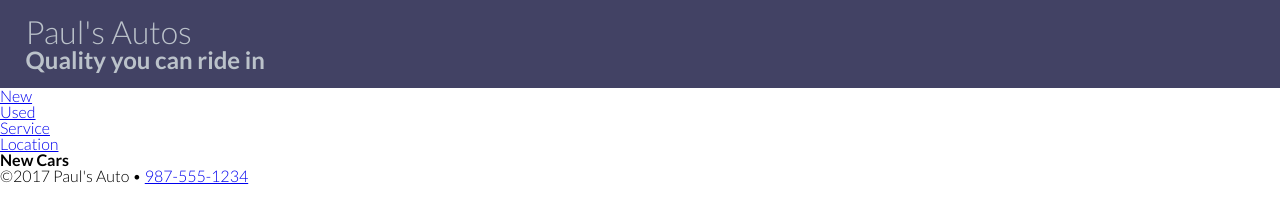
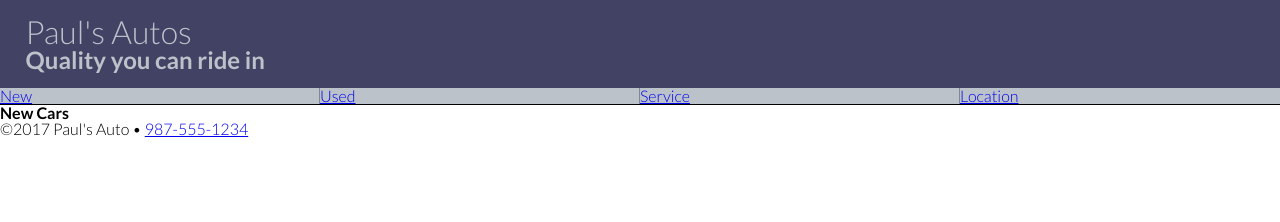
Before and after one commit to ozgursarikamis/responsive-css-flexbox-grid, a plain HTML site: page auto-dealer/index.html in a window 1280 px wide. Drawn offline with Linux system fonts and the light colour scheme.

Commit message:
navigation menu designed

```diff
--- a/auto-dealer/index.html
+++ b/auto-dealer/index.html
@@ -25,7 +25,7 @@
     </header>
 
     <!-- PAGE NAVIGATION GOES HERE -->
-    <nav>
+    <nav class="clearfix">
         <ul>
             <li><a href="index.html">New</a></li>
             <li><a href="used.html">Used</a></li>
--- a/auto-dealer/scss/_small-default.scss
+++ b/auto-dealer/scss/_small-default.scss
@@ -26,4 +26,22 @@ header {
     }
 }
 
-/* ------------- FOOTER ------------- */
+/* ------------- NAV ------------- */
+nav {
+    background-color: $secondaryColor;
+    border-bottom: 1px solid rgba($color: #000000, $alpha: 1.0);
+    ul li {
+        float: left;
+        width: 25%;
+        border-right: 1px solid rgba($color: #000000, $alpha: 0.3);
+    }
+    ul li:last-child {
+        border-right: none;
+    }
+}
+
+.clearfix:after {
+  content: "";
+  display: table;
+  clear: both;
+}
```
Also changed, not shown: auto-dealer/css/styles.css.
